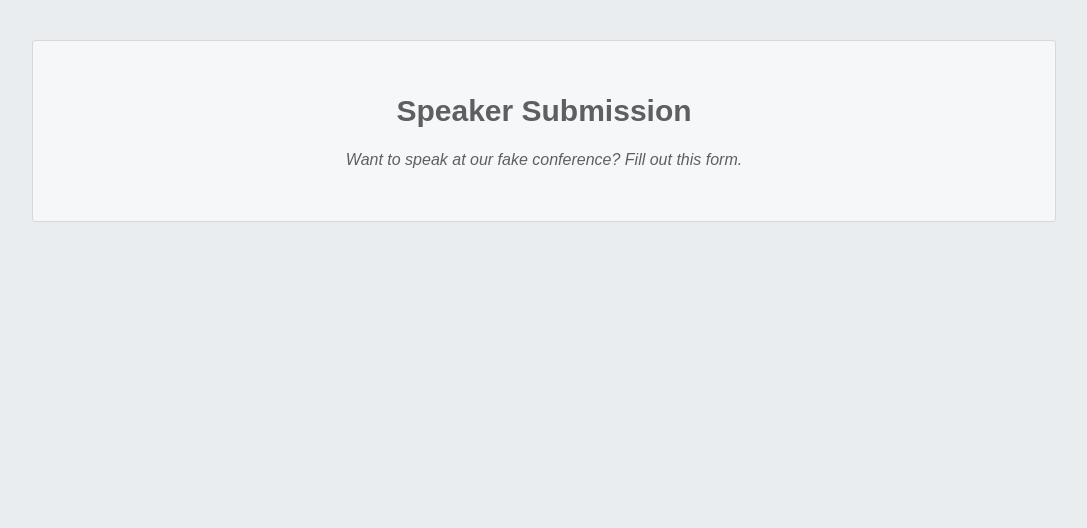
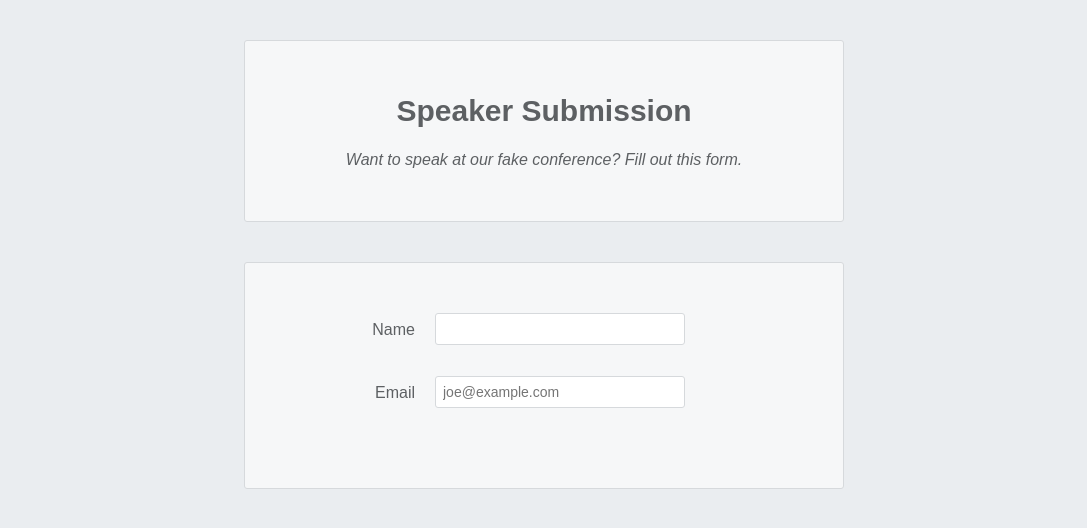
Before and after one commit to roaayala/the-foundations, a plain HTML site: page 035-form-practice/index.html in a window 1280 px wide. Shown: the whole page, without its empty margins (96-1183 px from the left). Drawn offline with Linux system fonts and the light colour scheme.

Commit message:
form practice: name and email done, next in radio button

```diff
--- a/035-form-practice/index.html
+++ b/035-form-practice/index.html
@@ -11,5 +11,24 @@
 			<h1>Speaker Submission</h1>
 			<p><em>Want to speak at our fake conference? Fill out this form.</em></p>
 		</header>
+
+		<form action="#" method="get" class="speaker-form">
+			<!-- fullname -->
+			<div class="form-row">
+				<label for="full-name">Name</label>
+				<input type="text" name="full-name" id="full-name" />
+			</div>
+
+			<!-- email -->
+			<div class="form-row">
+				<label for="email">Email</label>
+				<input
+					id="email"
+					name="email"
+					type="email"
+					placeholder="joe@example.com"
+				/>
+			</div>
+		</form>
 	</body>
 </html>
--- a/035-form-practice/style.css
+++ b/035-form-practice/style.css
@@ -20,6 +20,7 @@ body {
 	align-items: center;
 }
 
+/* header */
 .speaker-form-header {
 	text-align: center;
 	background-color: #f6f7f8;
@@ -35,3 +36,75 @@ body {
 	font-size: 3rem;
 	margin-bottom: 2rem;
 }
+
+/* form body */
+.speaker-form {
+	background-color: #f6f7f8;
+	border: 1px solid #d6d9dc;
+	border-radius: 3px;
+
+	width: 80%;
+	padding: 5rem;
+	margin: 0 0 4rem 0;
+}
+
+/* form-row */
+.form-row {
+	margin-bottom: 4rem;
+	display: flex;
+	justify-content: flex-start;
+	flex-direction: column;
+	flex-wrap: wrap;
+}
+
+.form-row label {
+	margin-bottom: 1.5rem;
+}
+
+.form-row input[type='text'],
+.form-row input[type='email'],
+.form-row select,
+.form-row textarea {
+	background-color: #ffffff;
+	border: 1px solid #d6d9dc;
+	border-radius: 3px;
+	width: 100%;
+	padding: 0.7rem;
+	font-size: 1.4rem;
+}
+
+.form-row input[type='text']:invalid,
+.form-row input[type='email']:invalid {
+	border: 1px solid #d55c5f;
+	color: #d55c5f;
+	box-shadow: none;
+}
+
+@media only screen and (min-width: 700px) {
+	/* header */
+	.speaker-form-header,
+	.speaker-form {
+		width: 60rem;
+	}
+
+	/* form-row */
+	.form-row {
+		flex-direction: row;
+		align-items: flex-start;
+		gap: 2rem;
+		margin-bottom: 2rem;
+	}
+
+	/* fullname */
+	.form-row label {
+		text-align: right;
+		width: 12rem;
+		margin-top: 0.7rem;
+	}
+
+	.form-row input[type='text'],
+	.form-row input[type='email'] {
+		width: 25rem;
+		height: initial;
+	}
+}
```
